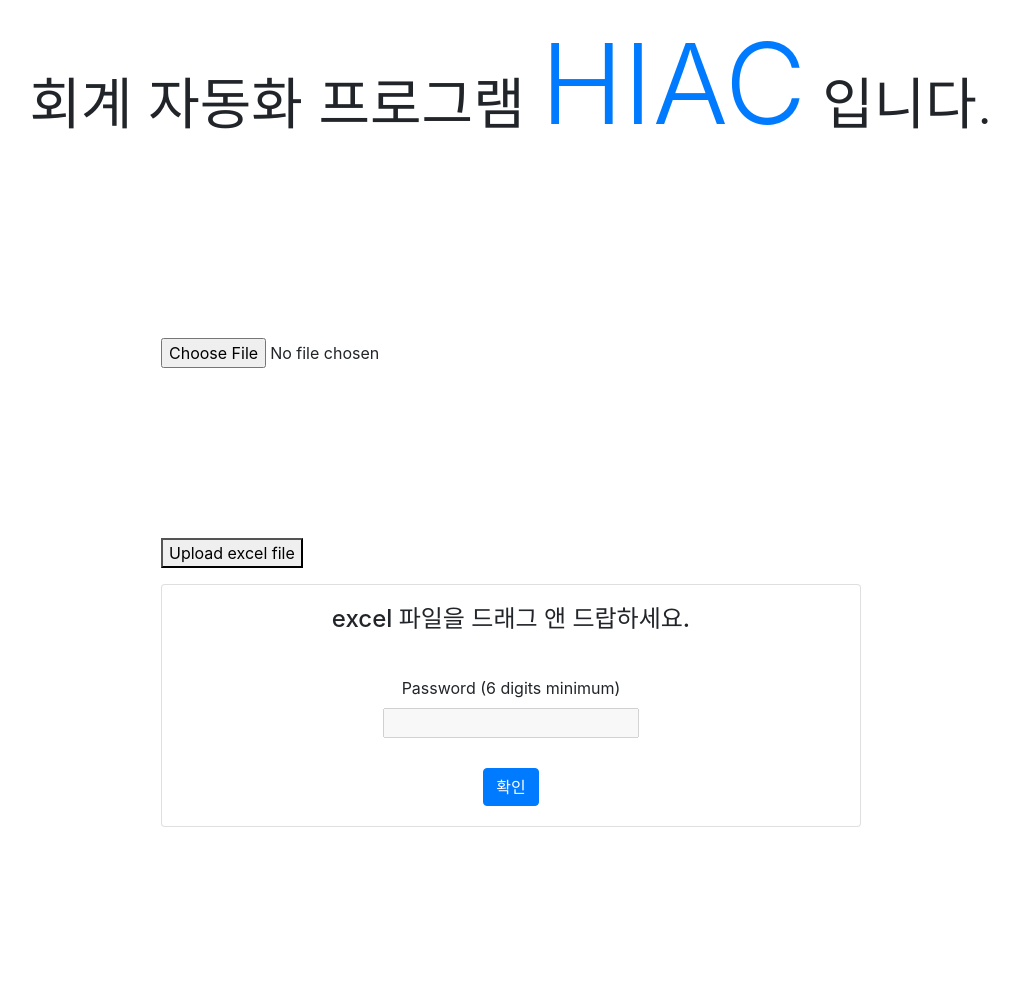
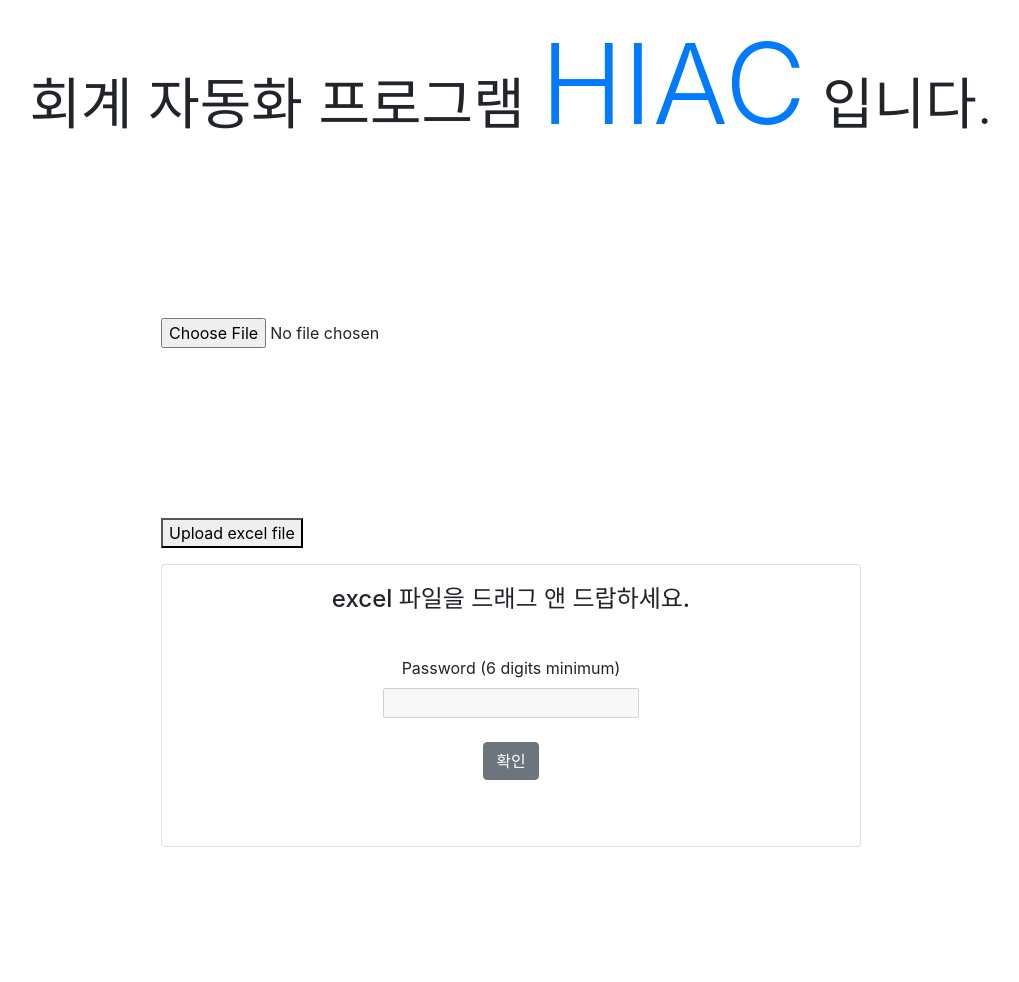
Before and after one commit to HICC-Bootcamp/2022-import4ky-HICCAccountingProgram, a Django app: template HIAC/templates/HIAC/intro.html in a window 1280 px wide. Shown: the whole page, without its empty margins (129-1148 px from the left). Run offline with Django 3.2, Linux system fonts and the light colour scheme; the template is opened without the code that fills it, so the values that code supplies are empty.

Commit message:
비밀번호 서버로 전송 기능 구현

```diff
--- a/HIAC/templates/HIAC/intro.html
+++ b/HIAC/templates/HIAC/intro.html
@@ -26,7 +26,7 @@
   <div class="row justify-content-center align-self-center">
       <form method="post" enctype="multipart/form-data">
         {% csrf_token %}
-        <input type="file" name="excel" id="input-file-now" class="file-upload" />
+        <input type="file" name="excel" id="input-file-now" class="file-upload"/>
         <button type="submit">Upload excel file</button>
       </form>
 
@@ -37,16 +37,18 @@
                 <h4 class="card-title">excel 파일을 드래그 앤 드랍하세요.</h4>
             </div>
             <div class="col-lg-12 col-sm-12 text-lg-start text-center" style="margin-bottom:30px">
-                <label for="pass">Password (6 digits minimum)</label>
-                <br>
-                <input type="password" id="pass" name="password" minlength="6" required disabled>
+                <form method="post">
+                    {% csrf_token %}
+                    <label for="pass">Password (6 digits minimum)</label>
+                    <br>
+                    <input type="password" id="pass" name="password" minlength="6" required disabled />
+                    <br><br>
+                    <button type="submit" class="btn btn-secondary" id="pwBtn">확인</button>
+                </form>
             </div>
-            <div class="col-lg-12 col-sm-12 text-lg-end text-center">
-                 <a href="#" class="btn btn-primary">확인</a>
-            </div>
+          </div>
        </div>
-    </div>
-   </div>
+      </div>
   </div>
  </div>
 
@@ -61,6 +63,11 @@
         buttonActive();
     {% endif %}
 
+    function unlockExcelFile()
+    {
+        let btn = document.getElementById("pwBtn")
+    }
+
 </script>
 
 {% endblock %}
```
